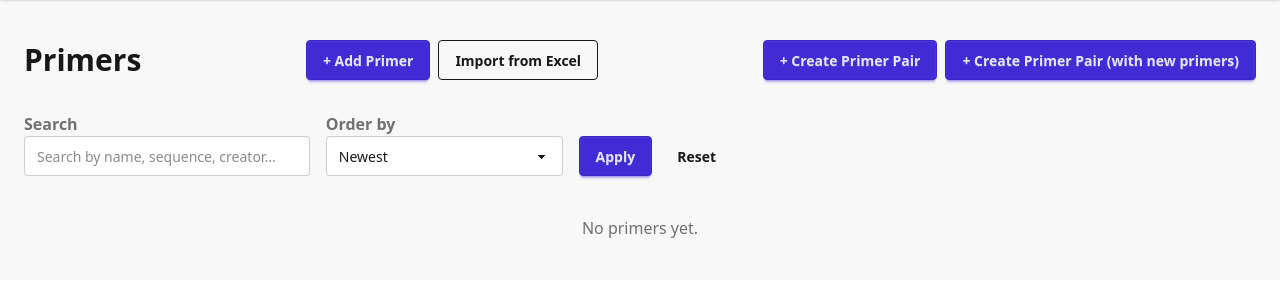
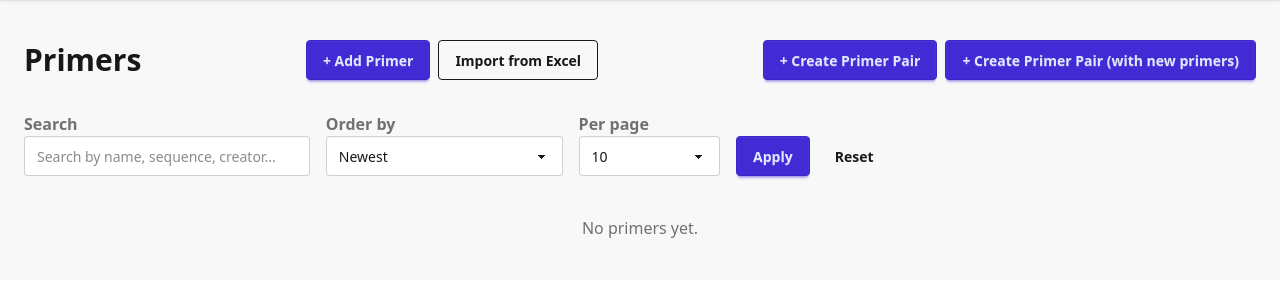
Before and after one commit to Kanomble/oligostore, a Django app: page /primer_list in a window 1280 px wide. Shown: the part 64-364 px from the top of the page. Run offline with Django 5.2, Linux system fonts and the light colour scheme; the visitor is signed in with stand-in values (Sample User, id 1); data that the repository does not hold is empty; style sheets or scripts are compiled from the project's sources; parts of the project's set-up code (start-up, migrations or seed data) failed here and were passed over.

Commit message:
added user selected number of primers per page

```diff
--- a/oligostore/core/templates/core/primer_list.html
+++ b/oligostore/core/templates/core/primer_list.html
@@ -54,7 +54,17 @@
             <option value="tm" {% if request.GET.order == "tm" %}selected{% endif %}>TM (Low-High)</option>
         </select>
     </div>
-
+    <div class="form-control">
+        <label class="label">
+            <span class="label-text font-semibold">Per page</span>
+        </label>
+        <select name="per_page" class="select select-bordered">
+            <option value="10" {% if per_page == 10 %}selected{% endif %}>10</option>
+            <option value="20" {% if per_page == 20 %}selected{% endif %}>20</option>
+            <option value="50" {% if per_page == 50 %}selected{% endif %}>50</option>
+            <option value="100" {% if per_page == 100 %}selected{% endif %}>100</option>
+        </select>
+    </div>
     <div class="flex gap-2">
         <button class="btn btn-primary" type="submit">Apply</button>
         <a class="btn btn-ghost" href="{% url 'primer_list' %}">Reset</a>
--- a/oligostore/core/views/primers.py
+++ b/oligostore/core/views/primers.py
@@ -54,6 +54,7 @@ def primer_list(request):
             "primers": page_obj,
             "page_obj": page_obj,
             "query_string": query_string,
+            "per_page": page_obj.paginator.per_page,
         },
     )
 
--- a/oligostore/core/views/utils.py
+++ b/oligostore/core/views/utils.py
@@ -2,6 +2,16 @@ from django.core.paginator import Paginator
 
 
 def paginate_queryset(request, qs, per_page=10):
+    allowed_per_page = {10, 20, 50, 100}
+    requested_per_page = request.GET.get("per_page")
+    if requested_per_page:
+        try:
+            requested_per_page = int(requested_per_page)
+        except (TypeError, ValueError):
+            requested_per_page = None
+    if requested_per_page in allowed_per_page:
+        per_page = requested_per_page
+
     paginator = Paginator(qs, per_page)
     page_number = request.GET.get("page")
     page_obj = paginator.get_page(page_number)
```
